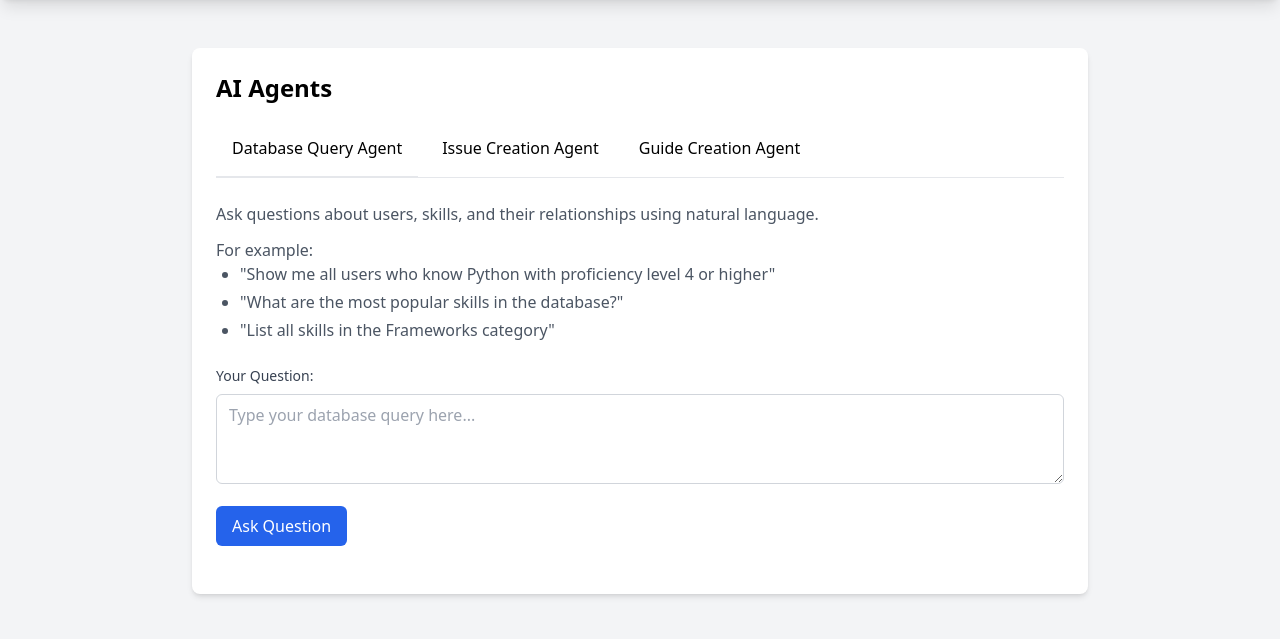
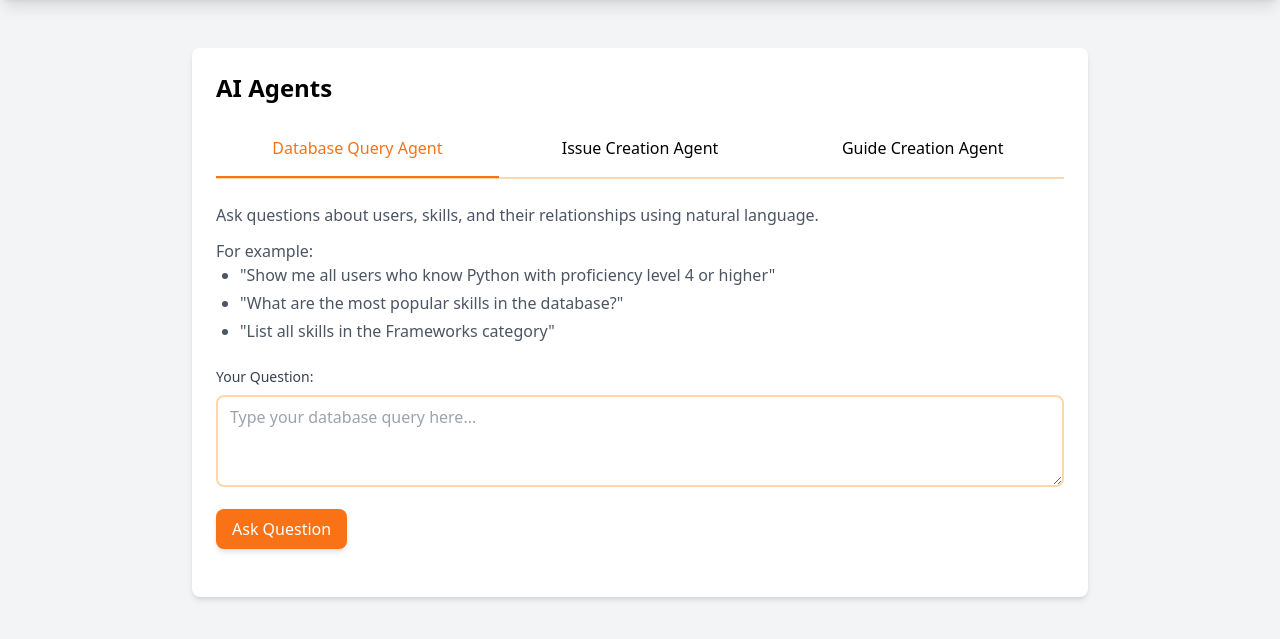
Before and after one commit to ivangarciaquintela/HACKUDC25, a FastAPI app: page /agent in a window 1280 px wide. Shown: the part 64-703 px from the top of the page. Run offline with FastAPI, Linux system fonts and the light colour scheme; parts of the project's set-up code (start-up, migrations or seed data) failed here and were passed over; some libraries are stand-ins or nearby versions.

Commit message:
improved agents.html style

```diff
--- a/frontend/templates/agent.html
+++ b/frontend/templates/agent.html
@@ -9,10 +9,10 @@
             <h2 class="text-2xl font-bold mb-4">AI Agents</h2>
 
             <!-- Tabs -->
-            <div class="mb-6 border-b border-gray-200">
-                <ul class="flex flex-wrap -mb-px" role="tablist">
-                    <li class="mr-2" role="presentation">
-                        <button class="inline-block p-4 border-b-2 rounded-t-lg hover:text-gray-600 hover:border-gray-300 dark:hover:text-gray-300 active"
+            <div class="mb-6 border-b-2 border-orange-200">
+                <ul class="flex flex-wrap -mb-px w-full" role="tablist">
+                    <li class="flex-1" role="presentation">
+                        <button class="w-full inline-block p-4 border-b-2 text-orange-500 border-orange-500 rounded-t-lg hover:text-orange-600 hover:border-orange-600 transition-colors duration-200 active"
                                 id="query-tab"
                                 data-tabs-target="#query-content"
                                 type="button"
@@ -21,8 +21,8 @@
                             Database Query Agent
                         </button>
                     </li>
-                    <li class="mr-2" role="presentation">
-                        <button class="inline-block p-4 border-b-2 border-transparent rounded-t-lg hover:text-gray-600 hover:border-gray-300 dark:hover:text-gray-300"
+                    <li class="flex-1" role="presentation">
+                        <button class="w-full inline-block p-4 border-b-2 border-transparent rounded-t-lg hover:text-orange-600 hover:border-orange-300 transition-colors duration-200"
                                 id="issue-tab"
                                 data-tabs-target="#issue-content"
                                 type="button"
@@ -31,8 +31,8 @@
                             Issue Creation Agent
                         </button>
                     </li>
-                    <li role="presentation">
-                        <button class="inline-block p-4 border-b-2 border-transparent rounded-t-lg hover:text-gray-600 hover:border-gray-300 dark:hover:text-gray-300"
+                    <li class="flex-1" role="presentation">
+                        <button class="w-full inline-block p-4 border-b-2 border-transparent rounded-t-lg hover:text-orange-600 hover:border-orange-300 transition-colors duration-200"
                                 id="guide-tab"
                                 data-tabs-target="#guide-content"
                                 type="button"
@@ -66,10 +66,10 @@
                                 rows="3"
                                 required
                                 placeholder="Type your database query here..."
-                                class="w-full px-3 py-2 border border-gray-300 rounded-md focus:outline-none focus:ring-2 focus:ring-blue-500"
+                                class="w-full px-3 py-2 border-2 border-orange-200 rounded-lg focus:border-orange-400 focus:ring-2 focus:ring-orange-200 transition-all duration-200"
                             ></textarea>
                         </div>
-                        <button type="submit" id="querySubmitBtn" class="px-4 py-2 bg-blue-600 text-white rounded-md hover:bg-blue-700 focus:outline-none focus:ring-2 focus:ring-blue-500">
+                        <button type="submit" id="querySubmitBtn" class="px-4 py-2 bg-orange-500 hover:bg-orange-600 text-white font-medium rounded-lg transition-colors duration-200 shadow-md">
                             Ask Question
                         </button>
                     </form>
@@ -95,10 +95,10 @@
                                 rows="4"
                                 required
                                 placeholder="Describe your technical issue or question here..."
-                                class="w-full px-3 py-2 border border-gray-300 rounded-md focus:outline-none focus:ring-2 focus:ring-blue-500"
+                                class="w-full px-3 py-2 border-2 border-orange-200 rounded-lg focus:border-orange-400 focus:ring-2 focus:ring-orange-200 transition-all duration-200"
                             ></textarea>
                         </div>
-                        <button type="submit" id="issueSubmitBtn" class="px-4 py-2 bg-blue-600 text-white rounded-md hover:bg-blue-700 focus:outline-none focus:ring-2 focus:ring-blue-500">
+                        <button type="submit" id="issueSubmitBtn" class="px-4 py-2 bg-orange-500 hover:bg-orange-600 text-white font-medium rounded-lg transition-colors duration-200 shadow-md">
                             Create Issue
                         </button>
                     </form>
@@ -124,10 +124,10 @@
                                 rows="4"
                                 required
                                 placeholder="Describe the technical guide or tutorial you want to create..."
-                                class="w-full px-3 py-2 border border-gray-300 rounded-md focus:outline-none focus:ring-2 focus:ring-blue-500"
+                                class="w-full px-3 py-2 border-2 border-orange-200 rounded-lg focus:border-orange-400 focus:ring-2 focus:ring-orange-200 transition-all duration-200"
                             ></textarea>
                         </div>
-                        <button type="submit" id="guideSubmitBtn" class="px-4 py-2 bg-blue-600 text-white rounded-md hover:bg-blue-700 focus:outline-none focus:ring-2 focus:ring-blue-500">
+                        <button type="submit" id="guideSubmitBtn" class="px-4 py-2 bg-orange-500 hover:bg-orange-600 text-white font-medium rounded-lg transition-colors duration-200 shadow-md">
                             Create Guide
                         </button>
                     </form>
@@ -198,7 +198,7 @@
         button.addEventListener('click', () => {
             // Deactivate all tabs
             tabButtons.forEach(btn => {
-                btn.classList.remove('border-blue-600', 'text-blue-600');
+                btn.classList.remove('border-orange-500', 'text-orange-500');
                 btn.classList.add('border-transparent');
                 btn.setAttribute('aria-selected', 'false');
             });
@@ -210,7 +210,7 @@
 
             // Activate clicked tab
             button.classList.remove('border-transparent');
-            button.classList.add('border-blue-600', 'text-blue-600');
+            button.classList.add('border-orange-500', 'text-orange-500');
             button.setAttribute('aria-selected', 'true');
 
             // Show corresponding panel
```
